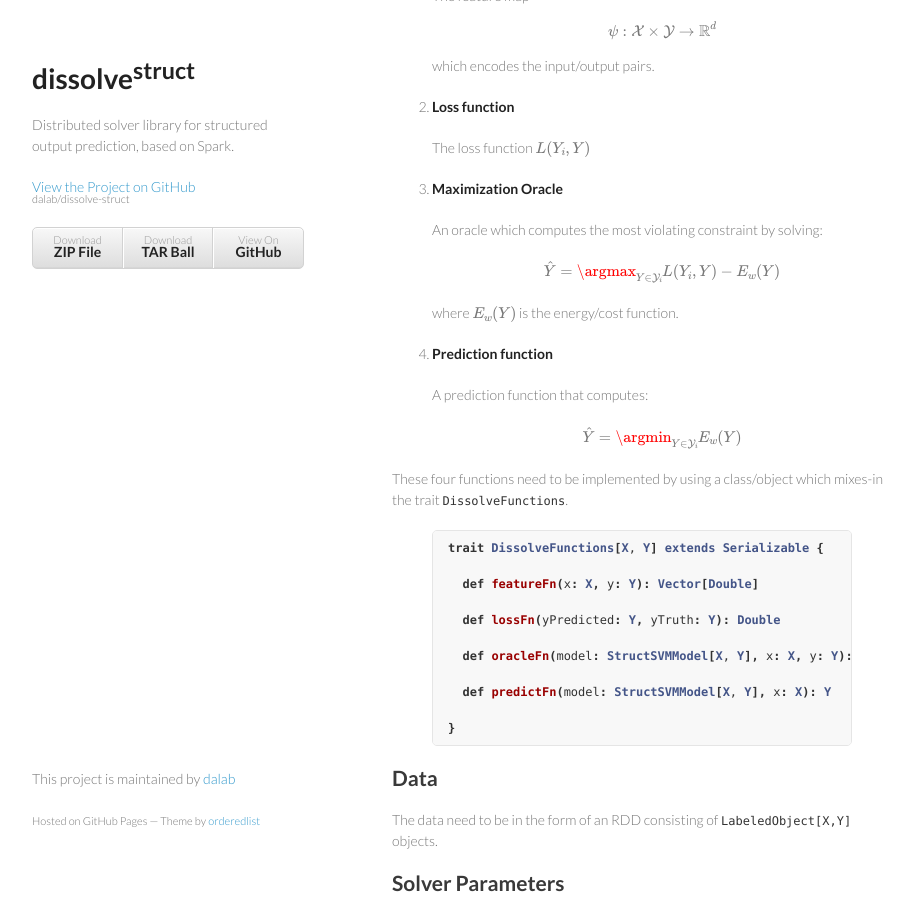
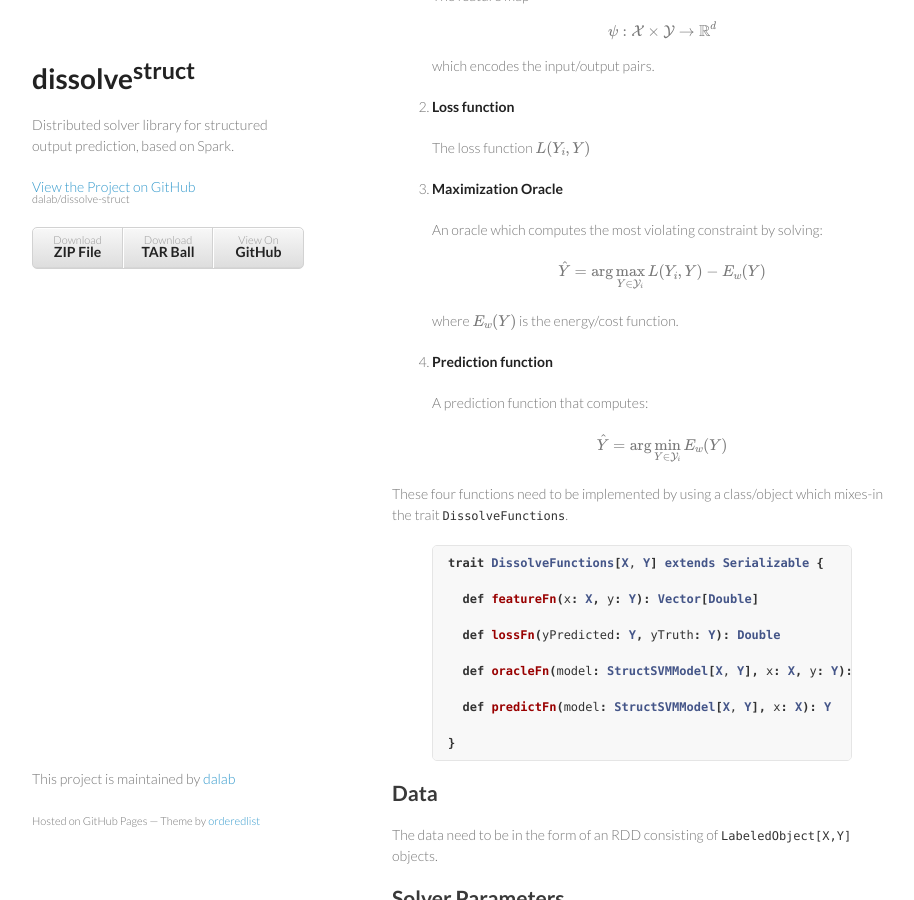
Before and after one commit to dalab/dissolve-struct, a Jekyll site: the page built from index.md, in a window 1280 px wide and 900 px high, scrolled down 5358 px. Shown: the whole window, without its empty margins (178-1092 px from the left). Built offline with Jekyll 4.4.1, drawn with Linux system fonts in a browser that asks for light colours; formulas are drawn with MathJax 3.

Commit message:
Update index.md

```diff
--- a/index.md
+++ b/index.md
@@ -198,7 +198,7 @@ Similar to [SVM<sup>struct</sup>](http://www.cs.cornell.edu/people/tj/svm_light/
 
    An oracle which computes the most violating constraint by solving:
 
-	\\[ \hat{Y} = \argmax_{Y \in \mathcal{Y}_i} L(Y_i, Y) - E_w(Y) \\]
+	\\[ \hat{Y} = \arg \max_{Y \in \mathcal{Y}_i} L(Y_i, Y) - E_w(Y) \\]
 
 	where \\( E_w(Y) \\) is the energy/cost function.
 
@@ -206,7 +206,7 @@ Similar to [SVM<sup>struct</sup>](http://www.cs.cornell.edu/people/tj/svm_light/
 
    A prediction function that computes:
 
-	\\[ \hat{Y} = \argmin_{Y \in \mathcal{Y}_i} E_w(Y) \\]
+	\\[ \hat{Y} = \arg \min_{Y \in \mathcal{Y}_i} E_w(Y) \\]
 
 
 These four functions need to be implemented by using a class/object which mixes-in the trait `DissolveFunctions`.
```
